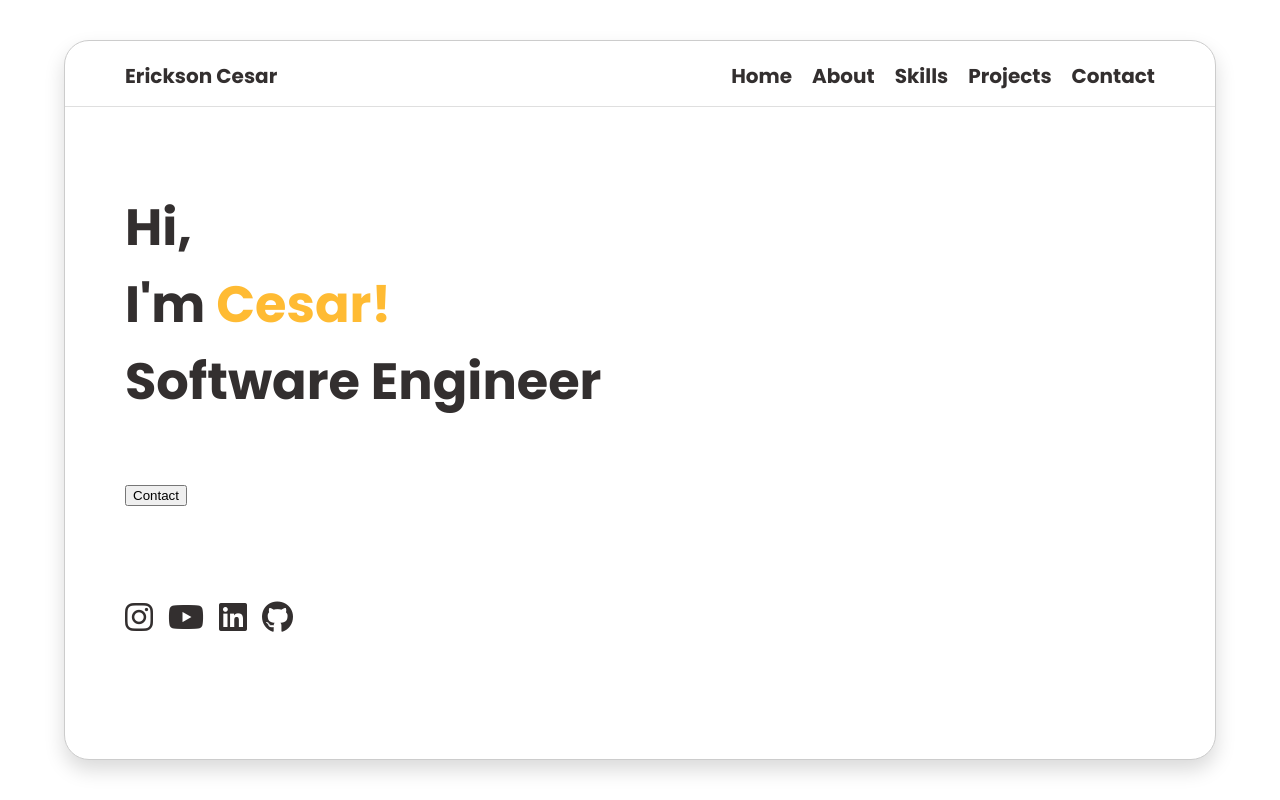
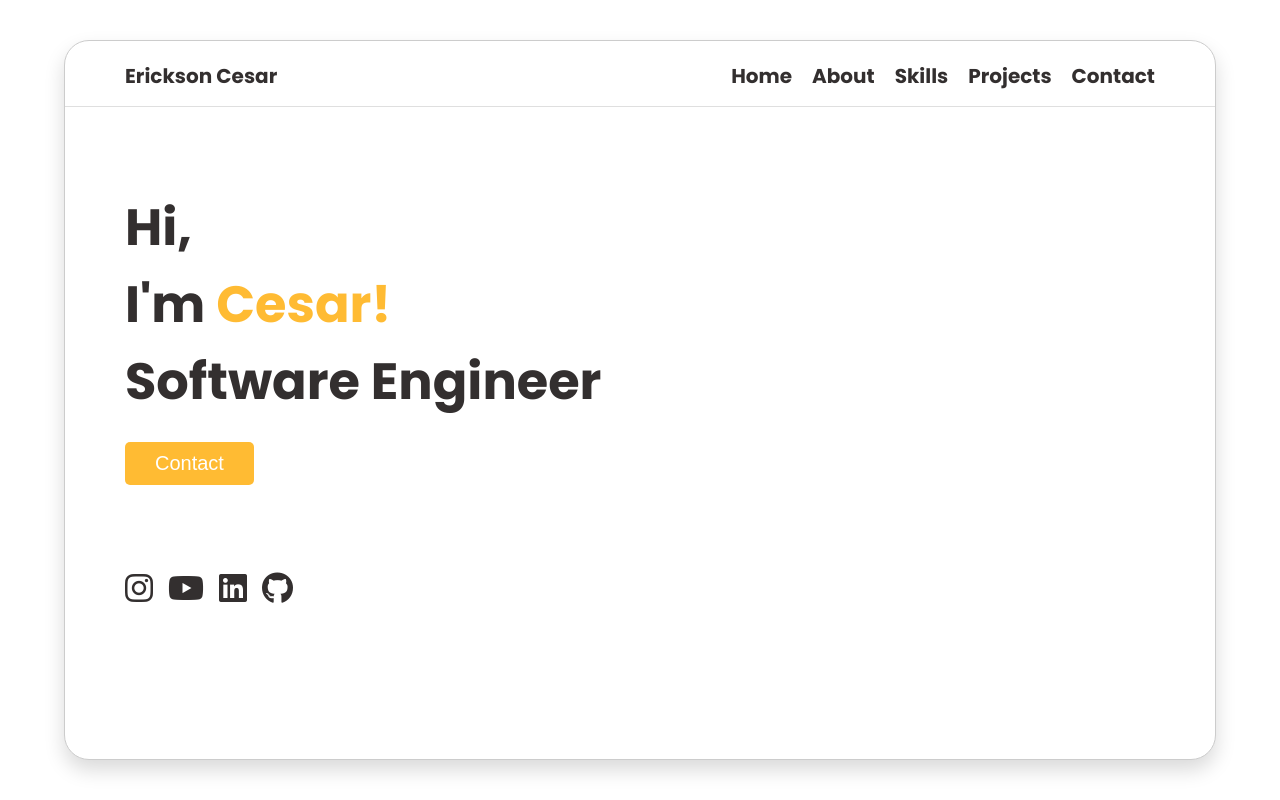
Before and after one commit to ericksoncesar/personal-portfolio, a plain HTML site: page index.html in a window 1280 px wide. Drawn offline with Linux system fonts and the light colour scheme.

Commit message:
Add Contact Button Style

```diff
--- a/style.css
+++ b/style.css
@@ -93,7 +93,7 @@ span {
   display: flex;
   text-align: left;
   margin: 0;
-  padding: 40px;
+  padding: 10px;
   gap: 15px;
   padding-left: 40px;
 }
@@ -106,6 +106,18 @@ span {
 }
 
 .social-icons a:hover {
-  color: #f58d42;
+  color: #ffbb33;
   transform: scale(1.2);
 }
+
+.contact-btn {
+  display: inline-block;
+  background-color: #ffbb33;
+  color: #fff;
+  font-size: 20px;
+  padding: 10px 30px;
+  border: none;
+  border-radius: 5px;
+  cursor: pointer;
+  transform: translateY(-30px);
+}
```
